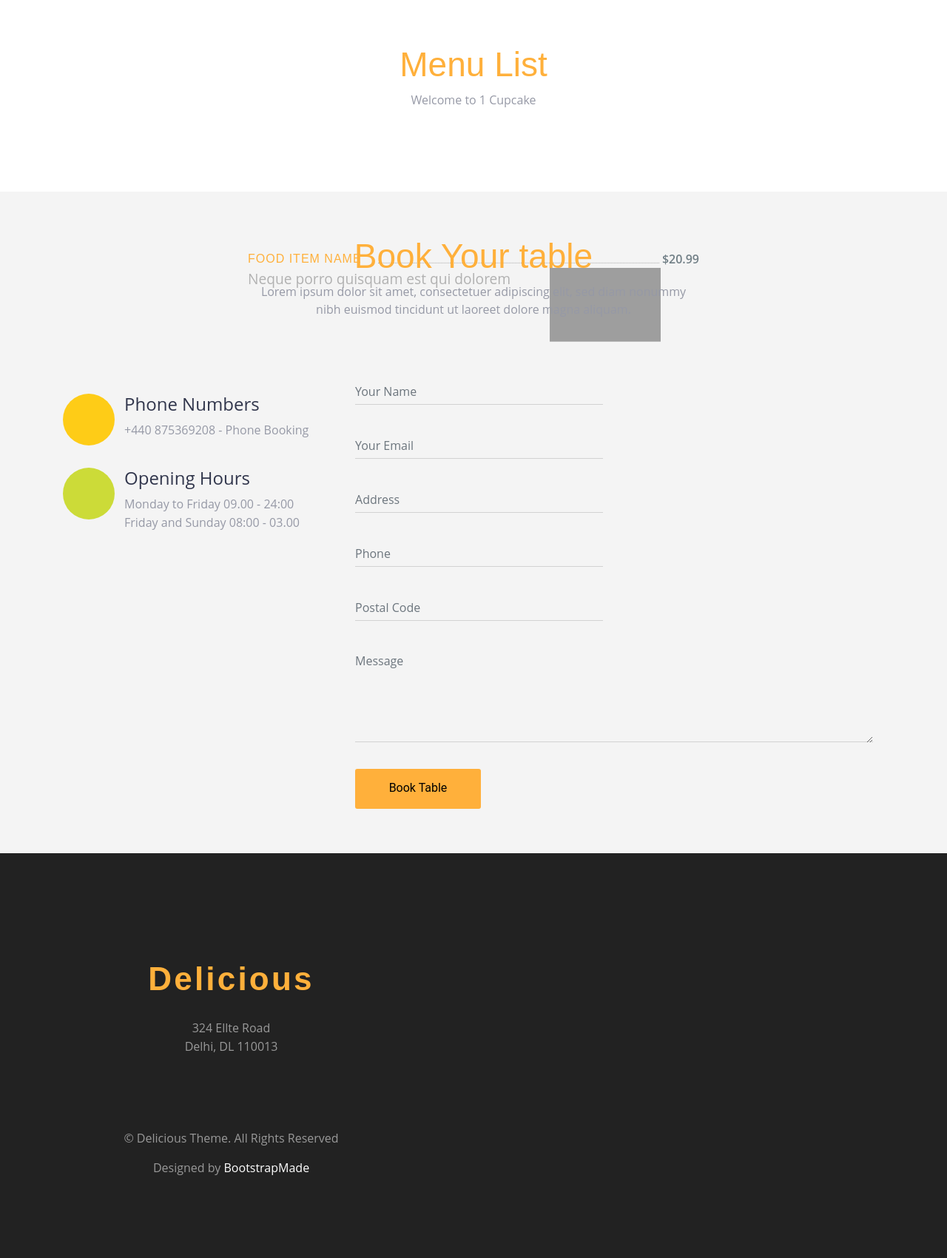
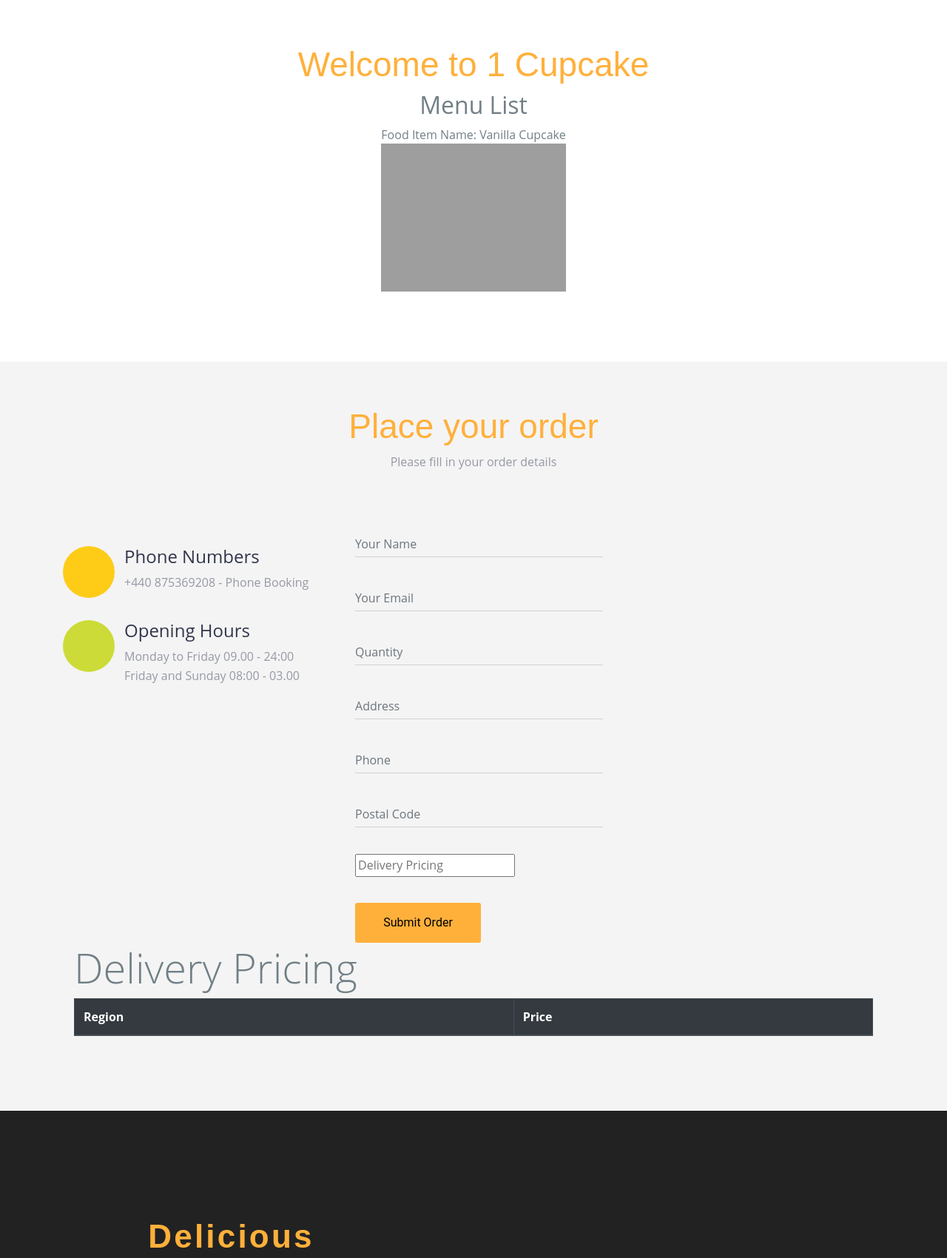
Before and after one commit to hahaashton1/ESD-G3T8, a PHP site: page /index.html in a window 1280 px wide. Shown: the top 1700 px of the page at 74% size. Run offline with PHP 8.4, Linux system fonts and the light colour scheme; lists and menus that the app fills with data are empty; some libraries are stand-ins or nearby versions; grey boxes are pictures that could not be loaded.

Commit message:
make changes to UI, connect to delivery_pricing microservice

```diff
--- a/Restaurant_UI/app.html.css
+++ b/Restaurant_UI/app.html.css
@@ -329,9 +329,9 @@ table {
 }
 .menu-restaurant{
     width: 50%;
-    float: left;
+    float: none;
     padding: 15px;
-    position: relative;
+    position: absolute;
 }
 .menu-restaurant .menu-title {
     float: left;
@@ -340,13 +340,13 @@ table {
     letter-spacing: 1px;
     color: #FFB03B;
 }
-.menu-restaurant .menu-line {
-    position: absolute;
-    bottom: 6px;
-    border-bottom: 1px dotted rgba(0,0,0,.3);
-    margin-left: .6rem;
-    margin-right: .6rem;
-}
+    /* .menu-restaurant .menu-line {
+        position: absolute;
+        bottom: 6px;
+        border-bottom: 1px dotted rgba(0,0,0,.3);
+        margin-left: .6rem;
+        margin-right: .6rem;
+    } */
 .menu-restaurant .menu-price {
     font-weight: 600;
     position: absolute;
@@ -436,6 +436,23 @@ table {
     text-transform: uppercase;
     margin: 0 5px;
 }
+
+.center {
+    position: absolute
+    margin: auto;
+    width: 50%;
+    border: 3px ;
+    padding: 10px;
+}
+
+/* .photo {
+    position:
+    display: block;
+    margin-left: auto;
+    margin-right: auto;
+    width: 50%;
+
+} */
 @media (min-width: 768px) and (max-width: 980px) {
     .content-holder h2 {
         font-size: 23px;
@@ -476,17 +493,3 @@ table {
     .sidenav {padding-top: 15px;}
     .sidenav a {font-size: 18px;}
 }
-
-.center {
-        position: absolute;
-        top: 50%;
-        left: 50%;
-        margin-right: -50%;
-        transform: translate(-50%, -50%)
-        }
-
-img {
-  display: block;
-  margin-left: auto;
-  margin-right: auto;
-}
--- a/Restaurant_UI/index.html
+++ b/Restaurant_UI/index.html
@@ -18,31 +18,20 @@
     <div class="container">
       <div class="row">
         <div class="col-md-12 text-center marb-35">
-          <h1 class="header-h">Menu List</h1>
-          <p class="header-p">Welcome to 1 Cupcake </p>
-        </div>
+          <h1 class="header-h">Welcome to 1 Cupcake</h1>
+          <h2>Menu List</h2>
 
-       <!-- <div class="col-md-12  text-center" id="menu-flters">
-          <ul>
-            <li><a class="filter active" data-filter=".menu-restaurant">Show All</a></li>
-            <li><a class="filter" data-filter=".breakfast">Breakfast</a></li>
-            <li><a class="filter" data-filter=".lunch">Lunch</a></li>
-            <li><a class="filter" data-filter=".dinner">Dinner</a></li>
-          </ul>
-        </div> -->
+          <!-- <div class="breakfast menu-restaurant "> -->
 
-        <div id="menu-wrapper">
+            <span class ="clearfix">
+              <a class="menu-title" style="bold" >Food Item Name:</a>
+              <a class="menu-price">Vanilla Cupcake</a>
+            </span>
+            <div>
+              <img src="photo/cupcake.jpg" class ="photo" alt="cupcake" height="200" width="250" >
+            </div>
 
-          <div class="breakfast menu-restaurant center">
-            <span class="clearfix">
-              <a class="menu-title" href="#" data-meal-img="assets/img/restaurant/rib.jpg">Food Item Name</a>
-              <span style="left: 166px; right: 44px;" class="menu-line"></span>
-              <span class="menu-price">$20.99</span>
-            </span>
-            <span class="menu-subtitle">Neque porro quisquam est qui dolorem</span>
-            <img src="photo/cupcake.jpg center"  alt="cupcake" height="100" width="150">
-
-
+            </div>
           </div>
             </div>
         </div>
@@ -56,9 +45,8 @@
     <div class="container">
       <div class="row">
         <div class="col-md-12 text-center">
-          <h1 class="header-h">Book Your table</h1>
-          <p class="header-p">Lorem ipsum dolor sit amet, consectetuer adipiscing elit, sed diam nonummy
-            <br>nibh euismod tincidunt ut laoreet dolore magna aliquam. </p>
+          <h1 class="header-h">Place your order</h1>
+          <p class="header-p">Please fill in your order details</p>
         </div>
       </div>
       <div class="row msg-row">
@@ -86,7 +74,7 @@
           </div>
         </div>
         <div class="col-md-8 col-sm-8">
-          <form action="" method="post" role="form" class="contactForm">
+          <form id = "orderForm" action="" method="post" role="form" class="contactForm">
             <div id="sendmessage">Your booking request has been sent. Thank you!</div>
             <div id="errormessage"></div>
 
@@ -102,6 +90,15 @@
                 <div class="validation"></div>
               </div>
             </div>
+
+
+            <div class="col-md-6 col-sm-6 contact-form pad-form">
+              <div class="form-group label-floating is-empty">
+                <input type="text" name="quantity" class="form-control" id="quantity"s placeholder="Quantity" data-rule="number" data-msg="Please enter at least 4 chars" />
+                <div class="validation"></div>
+              </div>
+            </div>
+
             <div class="col-md-6 col-sm-6 contact-form">
               <div class="form-group">
                 <input type="address" class="form-control label-floating is-empty" name="address" id="address" placeholder="Address" data-rule="required" data-msg="This field is required" />
@@ -116,23 +113,46 @@
             </div>
             <div class="col-md-6 col-sm-6 contact-form">
               <div class="form-group">
-                <input type="text" class="form-control label-floating is-empty" name="postalCode" id="postalCode" placeholder="Postal Code" data-rule="required" data-msg="This field is required" />
+                <input type="text" class="form-control label-floating is-empty" name="postalCode" id="postalCode" placeholder="Postal Code" data-rule="number" data-msg="This field is required" />
                 <div class="validation"></div>
               </div>
             </div>
-            <div class="col-md-12 contact-form">
-              <div class="form-group label-floating is-empty">
-                <textarea class="form-control" name="message" rows="5" rows="3" data-rule="required" data-msg="Please write something for us" placeholder="Message"></textarea>
-                <div class="validation"></div>
+
+              <div class="col-md-6 col-sm-6 contact-form">
+              <div class="form-group">
+              <input list="delivery_pricing" placeholder="Delivery Pricing" id ="deliveryList">
+                <datalist id="delivery_pricing" >
+                  <!-- <option value="Internet Explorer">
+                  <option value="Firefox">
+                  <option value="Chrome">
+                  <option value="Opera">
+                  <option value="Safari"> -->
+                </datalist>
               </div>
-
-            </div>
+              </div>
             <div class="col-md-12 btnpad">
               <div class="contacts-btn-pad">
-                <button class="contacts-btn">Book Table</button>
+                <button class="contacts-btn">Submit Order</button>
               </div>
             </div>
           </form>
+        </div>
+        </div>
+
+        <div id="main-container" class="container">
+        <h1 class="display-4">Delivery Pricing</h1>
+        <table id="price_table" class='table table-striped' border='1'>
+            <thead class='thead-dark'>
+        <tr>
+            <th>Region</th>
+            <th>Price</th>
+        </tr>
+    </table>
+    </div>
+    <label id="error" class="text-danger"></label>
+
+    </body>
+
         </div>
       </div>
     </div>
@@ -169,18 +189,21 @@
   </footer>
   <!-- / footer -->
 
-  <script src="js/jquery.min.js"></script>
+  <!-- <script src="js/jquery.min.js"></script>
   <script src="js/jquery.easing.min.js"></script>
   <script src="js/bootstrap.min.js"></script>
   <script src="js/custom.js"></script>
   <script src="contactform/contactform.js"></script>
+ -->
 
+ <!-- Take the pricing from Pricing microservice using GET HTTP   -->
     <script>
+        $('#price_table').hide();
+
         // Helper function to display error message
         function showError(message) {
             // Hide the table and button in the event of error
-            $('#booksTable').hide();
-            $('#addBookBtn').hide();
+            $('#price_table').hide();
 
             // Display an error under the main container
             $('#main-container')
@@ -191,7 +214,7 @@
         // - using await requires the function that calls it to be async
         $(async() => {
             // Change serviceURL to your own
-            var serviceURL = "http://127.0.0.1:5000/book";
+            var serviceURL = "http://127.0.0.1:5000/delivery_pricing";
 
             try {
                 const response =
@@ -199,24 +222,29 @@
                    serviceURL, { method: 'GET' }
                 );
                 const data = await response.json();
-                var books = data.books; //the arr is in data.books of the JSON data
+                var delivery_pricing = data.prices; //the arr is in data.books of the JSON data
 
                 // array or array.length are falsy
-                if (!books || !books.length) {
+                if (!prices || !prices.length) {
                     showError('Books list empty or undefined.')
                 } else {
                     // for loop to setup all table rows with obtained book data
                     var rows = "";
-                    for (const book of books) {
+                    var foundPrice = "";
+
+                    for (const one_price of prices) {
                         eachRow =
-                            "<td>" + book.title + "</td>" +
-                            "<td>" + book.isbn13 + "</td>" +
-                            "<td>" + book.price + "</td>" +
-                            "<td>" + book.availability + "</td>";
+                            "<td>" + one_price.region_name + "</td>" +
+                            "<td>" + one_price.price + "</td>" +
                         rows += "<tbody><tr>" + eachRow + "</tr></tbody>";
+
+                        eachPrice = "<option value=" +one_price.price +">"
+                        foundPrice += eachPrice
                     }
                     // add all the rows to the table
-                    $('#booksTable').append(rows);
+                    $('#delivery_pricing').append(rows);
+                    $("#delivery_pricing").append( foundPrice );
+
                 }
             } catch (error) {
                 // Errors when calling the service; such as network error,
@@ -229,5 +257,9 @@
 </script>
 
 
+<!-- sending order to order microservice USING POST HTTP - lINK THIS TO THE SUBMIT BUTTON -->
+
+
+
   </body>
 </html>
```
Also changed, not shown: Restaurant_UI/checkout.php (deleted, +0 -158 lines), Restaurant_UI/common.php (deleted, +0 -68 lines), Restaurant_UI/index.php (deleted, +0 -57 lines), Restaurant_UI/order.php (deleted, +0 -14 lines), sql/create schemas.sql (+7 -7 lines), 1 other file.
